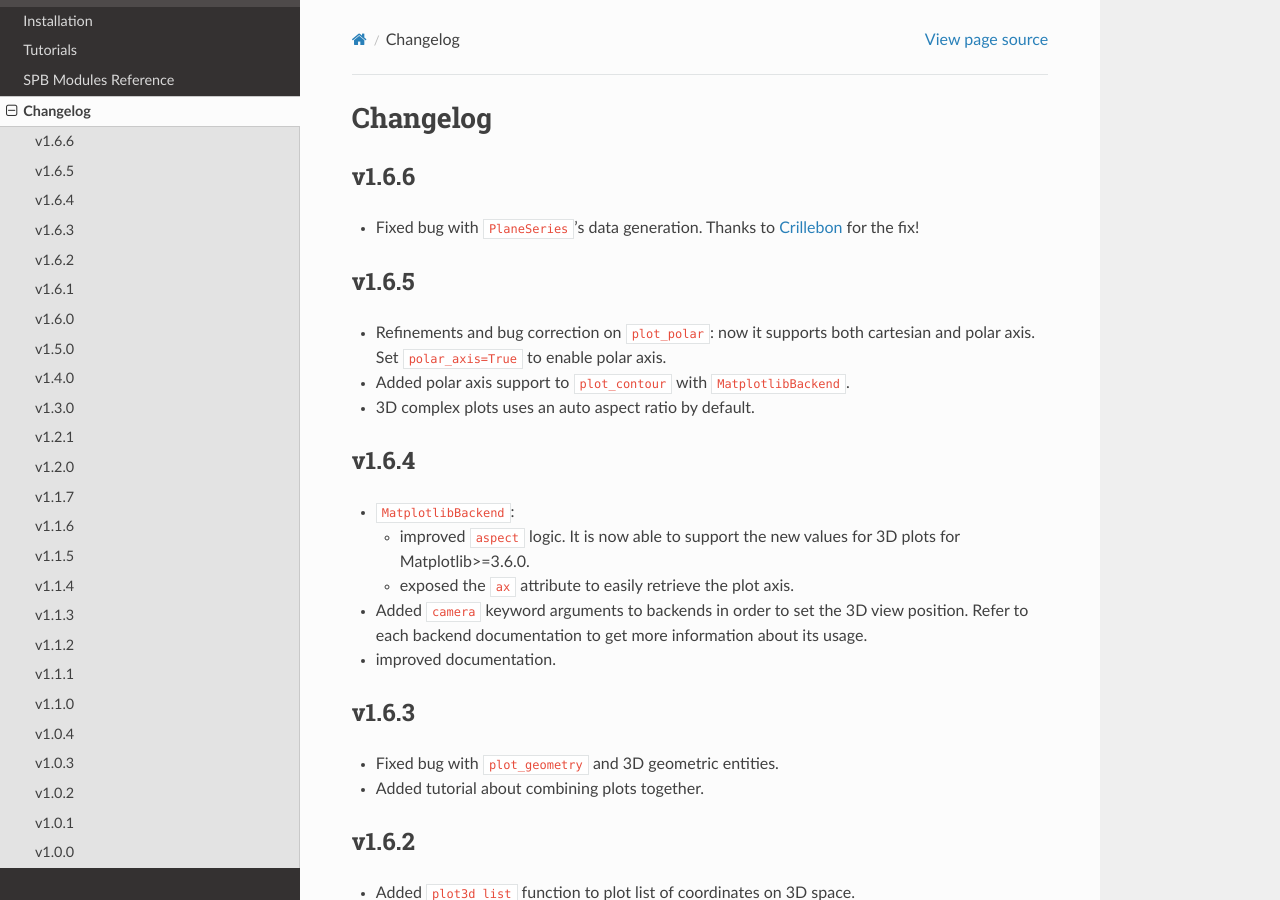
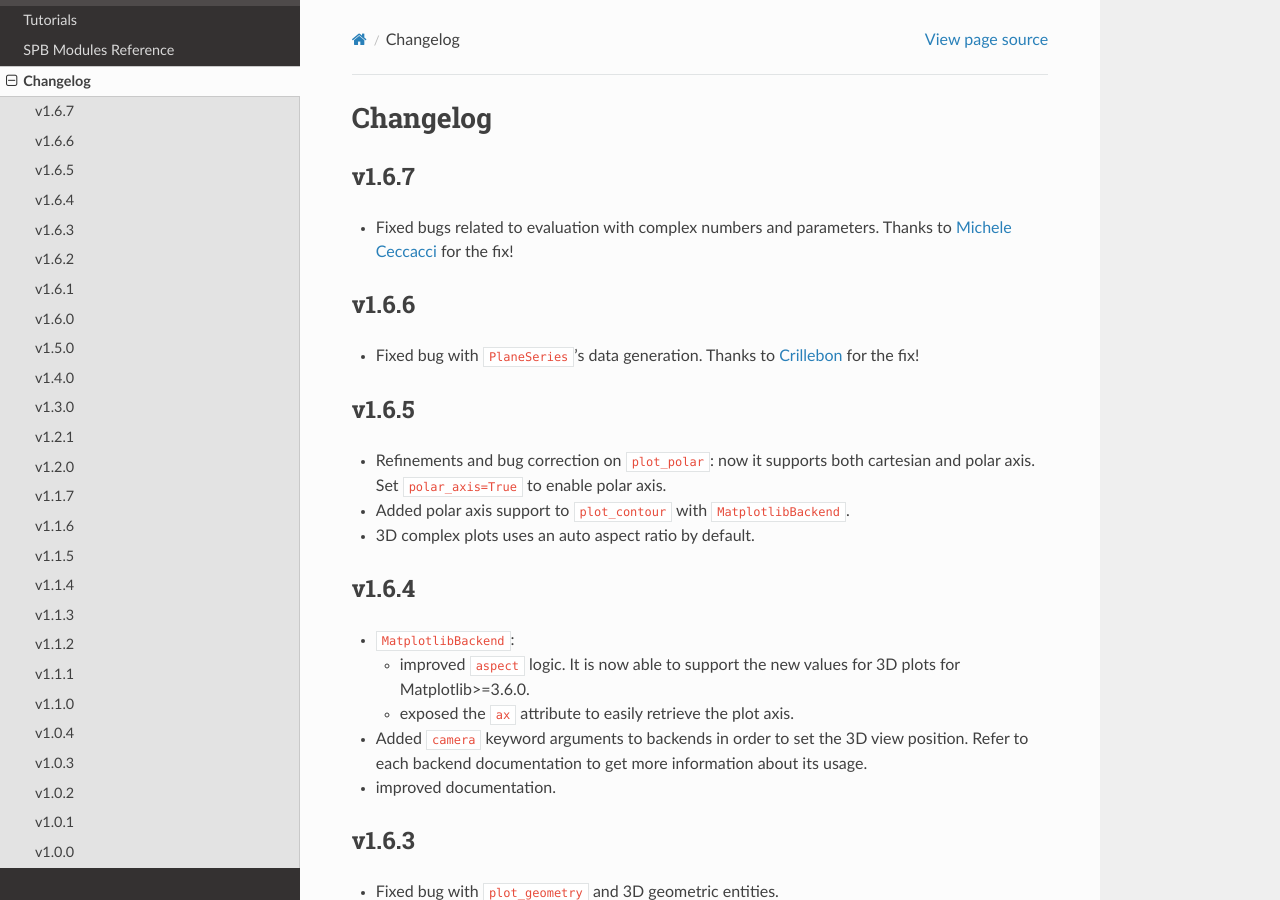
Before and after one commit to Davide-sd/sympy-plot-backends, a Sphinx documentation site: the page built from doc/source/changelog.rst, in a window 1280 px wide and 900 px high. Built offline with Sphinx 7.4.7 and the Read the Docs theme 2.0.0, drawn with Linux system fonts in a browser that asks for light colours.

Commit message:
version bump

```diff
--- a/doc/source/changelog.rst
+++ b/doc/source/changelog.rst
@@ -1,6 +1,14 @@
 ==========
  Changelog
 ==========
+
+v1.6.7
+======
+
+* Fixed bugs related to evaluation with complex numbers and parameters.
+  Thanks to `Michele Ceccacci  <https://github.com/michelececcacci>`_ for the
+  fix!
+
 
 v1.6.6
 ======
--- a/spb/_version.py
+++ b/spb/_version.py
@@ -1 +1 @@
-__version__ = "1.6.6"
+__version__ = "1.6.7"
```
